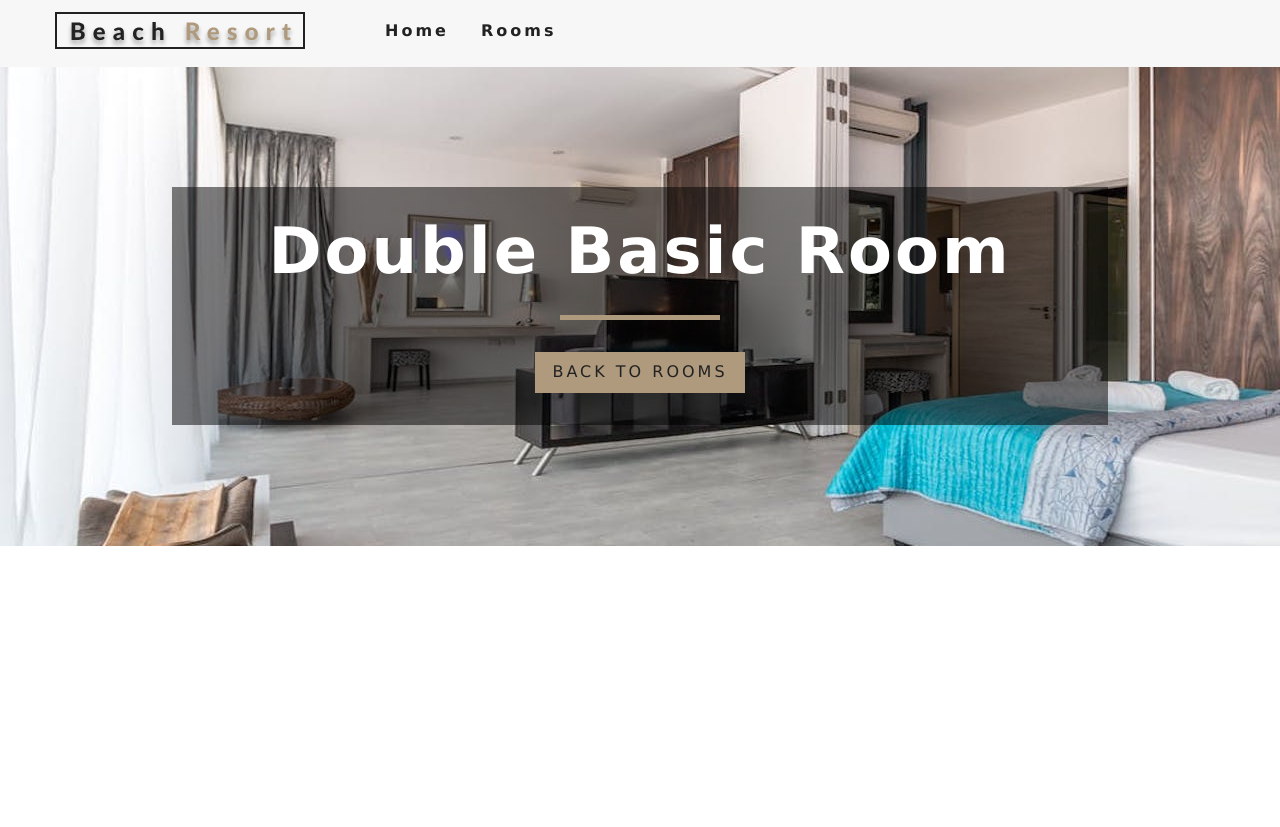
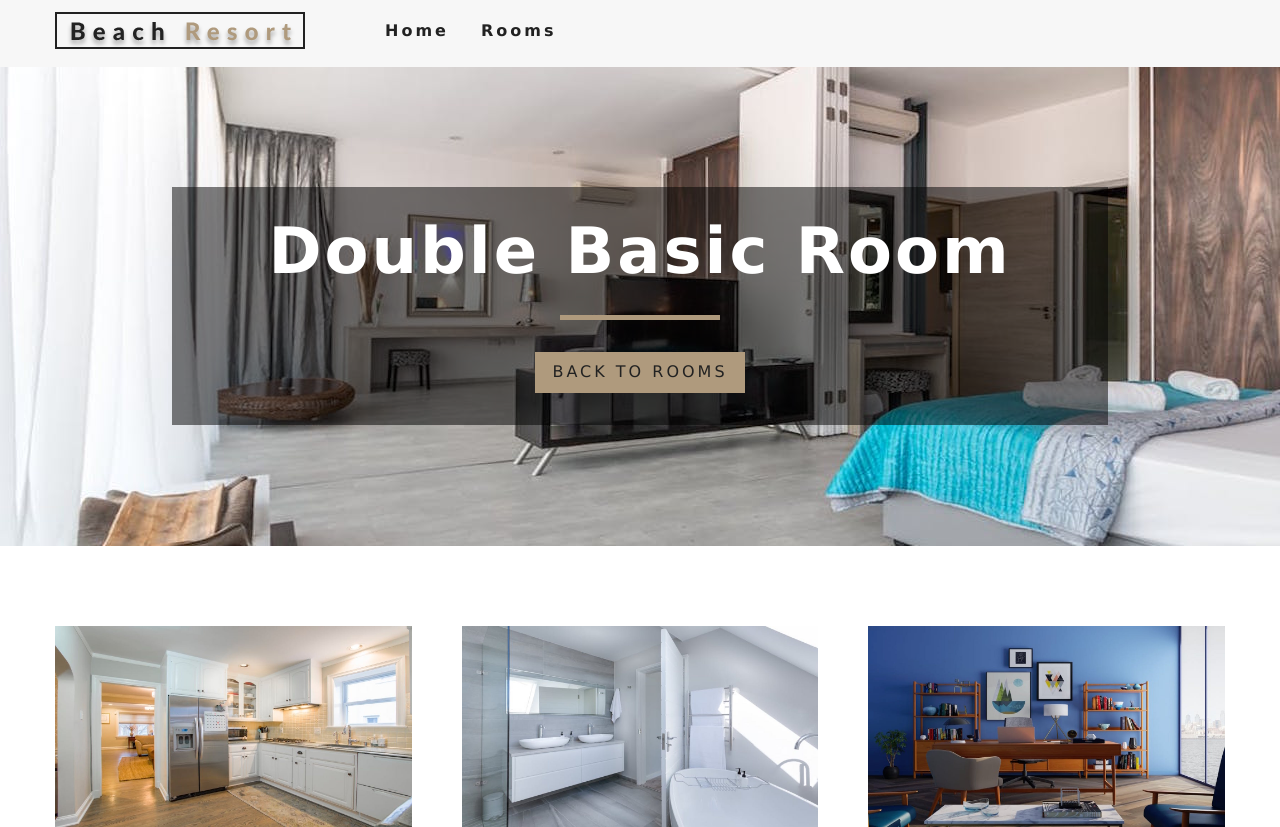
Before and after one commit to cookiewho/ResortTestSite, a React (Create React App) app: page /rooms/double-basic in a window 1280 px wide. Before the commit the page ends 800 px from the top, so only its background shows below. Built offline with nearby package versions, Linux system fonts and the light colour scheme.

Commit message:
single rooms page now shows gallery of pictures under the banner

```diff
--- a/src/components/StyledHero.js
+++ b/src/components/StyledHero.js
@@ -2,7 +2,7 @@ import styled from "styled-components";
 import defaultImg from "../images/room-1.jpeg"
 const StyledHero = styled.header`
   min-height: 60vh;
-  background: url(${props => props.img}) center/cover no-repeat;
+  background: url(${props => props.img? props.img:defaultImg}) center/cover no-repeat;
   display: flex;
   align-items: center;
   justify-content: center;
--- a/src/pages/SingleRoom.js
+++ b/src/pages/SingleRoom.js
@@ -4,7 +4,7 @@ import Hero from "../components/Hero";
 import Banner from "../components/Banner";
 import { Link } from "react-router-dom";
 import { RoomContext } from "../context";
-import StyledHero from "../components/StyledHero"
+import StyledHero from "../components/StyledHero";
 export default class SingleRoom extends Component {
   constructor(props) {
     super(props);
@@ -40,14 +40,24 @@ export default class SingleRoom extends Component {
       pets,
       images,
     } = room;
+  const [mainImg, ...defaultImg] = images;
     return (
-      <StyledHero img={images[0]}>
+      <>
+        <StyledHero img={mainImg || this.state.defaultBGC}>
           <Banner title={`${name} room`}>
             <Link to="/rooms" className="btn-primary">
               back to rooms
             </Link>
           </Banner>
         </StyledHero>
+        <section className="single-room">
+          <div className="single-room-images">
+            {defaultImg.map((item, index) => {
+              return <img key={index} src={item} alt={name} />;
+            })}
+          </div>
+        </section>
+      </>
     );
   }
 }
```
Also changed, not shown: src/pages/Home.js (+5 -6 lines). Lines whose indentation alone changed are shown as unchanged.
